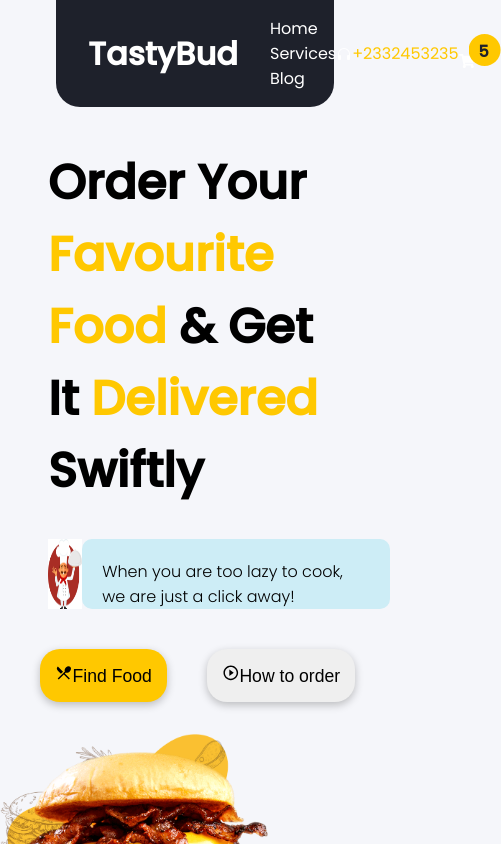
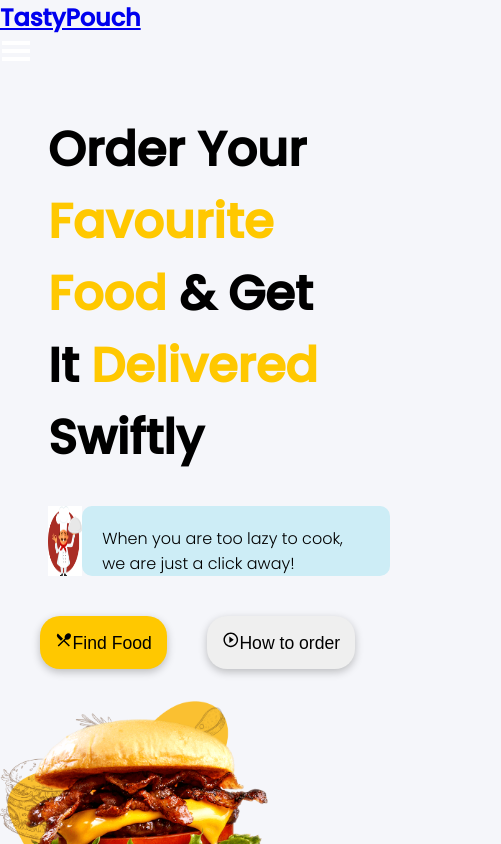
Before and after one commit to emmanuelkumah/foodily, a React (Create React App) app: page / in a window 390 px wide. Shown: the top 844 px of the page, 501 px wide, since content can reach past the window. Built offline with nearby package versions, Linux system fonts and the light colour scheme.

Commit message:
Add responsive navbar

```diff
--- a/src/Components/Cart/CartIcon.js
+++ b/src/Components/Cart/CartIcon.js
@@ -1,17 +1,14 @@
 import React from "react";
 import { FaShoppingCart } from "react-icons/fa";
-import { IconContext } from "react-icons";
 import classes from "./CartIcon.module.css";
 
 function CartIcon() {
   return (
     <div className={classes.cart}>
-      <IconContext.Provider value={{ color: "white" }}>
-        <FaShoppingCart />
-        <div className={classes.cartNotf}>
-          <p>5</p>
-        </div>
-      </IconContext.Provider>
+      <FaShoppingCart />
+      <div className={classes.cartNotf}>
+        <p>5</p>
+      </div>
     </div>
   );
 }
--- a/src/Components/Cart/CartIcon.module.css
+++ b/src/Components/Cart/CartIcon.module.css
@@ -18,3 +18,9 @@
   left: 10px;
   font-weight: 700;
 }
+
+@media only screen and (min-device-width: 320px) and (max-device-width: 480px) {
+  .cart {
+    margin-top: 20px;
+  }
+}
--- a/src/Components/NavBar/NavBar.js
+++ b/src/Components/NavBar/NavBar.js
@@ -1,31 +1,57 @@
-import React from "react";
+import React, { useState } from "react";
 import classes from "./NavBar.module.css";
 import NavMenu from "../NavMenu/NavMenu";
 import Search from "../Search/Search";
 import CartIcon from "../Cart/CartIcon";
 import { BsHeadphones } from "react-icons/bs";
-import {GiHamburgerMenu} from "react-icons/gi"
+import { GiHamburgerMenu } from "react-icons/gi";
+import { AiOutlineCloseSquare } from "react-icons/ai";
 import { IconContext } from "react-icons/lib";
 
 function NavBar() {
+  const [showMenu, setShowMenu] = useState(false);
+  const [showHamburgerIcon, setShowHamburgerIcon] = useState(true);
+  function toggleMenu() {
+    setShowMenu(!showMenu);
+    setShowHamburgerIcon(!showHamburgerIcon);
+  }
   return (
     <>
-      <header className={classes.nav}>
-        <NavMenu className={classes.navMenu} />
-        <div className={classes.supportWrapper}>
-          <IconContext.Provider value={{ color: "white" }}>
-            <BsHeadphones />
+      <nav className={classes.nav}>
+        <h1>
+          <a href="#" className={classes.navLogo}>
+            TastyPouch
+          </a>
+        </h1>
+        {showMenu && (
+          <div className={classes.menuItemContainer}>
+            <NavMenu className={classes.navMenu} />
+            <div className={classes.iconContainer}>
+              <IconContext.Provider value={{ color: "white" }}>
+                <BsHeadphones />{" "}
+                <span className={classes.phoneNum}>+2332453235</span>
+                <CartIcon />
+                <Search />
+              </IconContext.Provider>
+            </div>
+          </div>
+        )}
+        {showHamburgerIcon ? (
+          <IconContext.Provider value={{ color: "white", size: "2rem" }}>
+            <GiHamburgerMenu
+              className={classes.menuIcon}
+              onClick={toggleMenu}
+            />
           </IconContext.Provider>
-          <p className={classes.phone}>+2332453235</p>
-        </div>
-        <IconContext.Provider value={{ color: "white" }}>
-          <GiHamburgerMenu/>
-        </IconContext.Provider>
-
-        <CartIcon />
-        <Search />
-
-      </header>
+        ) : (
+          <IconContext.Provider value={{ color: "white", size: "2rem" }}>
+            <AiOutlineCloseSquare
+              className={classes.menuIcon}
+              onClick={toggleMenu}
+            />
+          </IconContext.Provider>
+        )}
+      </nav>
     </>
   );
 }
--- a/src/Components/NavBar/NavBar.module.css
+++ b/src/Components/NavBar/NavBar.module.css
@@ -1,3 +1,5 @@
+/* Desktops and laptops ----------- */
+@media only screen and (min-width: 1224px) {
   .nav {
     position: sticky;
     top: 0;
@@ -7,7 +9,6 @@
     justify-content: space-between;
     align-items: center;
     padding: 1rem 2rem 1rem 2rem;
-
     margin-left: 3.5rem;
     margin-right: 3.5rem;
     border-bottom-left-radius: 1.5rem;
@@ -19,7 +20,7 @@
     padding: 0;
     list-style-type: none;
   }
-.supportWrapper {
+  .iconContainer {
     display: flex;
     justify-content: space-between;
     align-items: center;
@@ -27,3 +28,31 @@
   .phone {
     color: #ffc800;
   }
+}
+
+@media only screen and (min-device-width: 320px) and (max-device-width: 480px) {
+  .nav {
+    background-color: #1e212b;
+    overflow: hidden;
+    border-bottom-left-radius: 1.5rem;
+    border-bottom-right-radius: 1.5rem;
+    padding: 2rem;
+  }
+  .navLogo {
+    color: #fff;
+    text-decoration: none;
+  }
+
+  .menuIcon {
+    display: block;
+    position: absolute;
+    top: 35px;
+    right: 30px;
+  }
+  .menuItemContainer {
+    margin-top: 2rem;
+  }
+  .phoneNum {
+    color: #fff;
+  }
+}
--- a/src/Components/NavMenu/NavMenu.js
+++ b/src/Components/NavMenu/NavMenu.js
@@ -3,9 +3,6 @@ import classes from "./NavMenu.module.css";
 function NavMenu() {
   return (
     <>
-      <div>
-        <h1 className={classes.navLogo}>TastyBud</h1>
-      </div>
       <ul className={classes.navMenu}>
         <li className={classes.menuItem}>Home</li>
         <li className={classes.menuItem}>Services</li>
--- a/src/Components/NavMenu/NavMenu.module.css
+++ b/src/Components/NavMenu/NavMenu.module.css
@@ -1,11 +1,11 @@
+/* Desktops and laptops ----------- */
+@media only screen and (min-width: 1224px) {
   .navMenu {
     margin: 0;
     padding: 0;
     list-style-type: none;
   }
-.navLogo {
-  color: #fff;
-}
+
   .menuItem {
     display: inline-block;
     margin-left: 2rem;
@@ -19,3 +19,12 @@
     border-bottom: 2px solid #ffc800;
     cursor: pointer;
   }
+  /* Styles */
+}
+
+@media only screen and (min-device-width: 320px) and (max-device-width: 480px) {
+  /* Styles */
+  .menuItem {
+    color: #fff;
+  }
+}
--- a/src/Components/Search/Search.js
+++ b/src/Components/Search/Search.js
@@ -1,12 +1,10 @@
 import React from "react";
 import { FaSearch } from "react-icons/fa";
-import { IconContext } from "react-icons";
+import classes from "./Search.module.css";
 function Search() {
   return (
-    <div>
-      <IconContext.Provider value={{ color: "white" }}>
-        <FaSearch />
-      </IconContext.Provider>
+    <div className={classes.searchIcon}>
+      <FaSearch />
     </div>
   );
 }
--- /dev/null
+++ b/src/Components/Search/Search.module.css
@@ -0,0 +1,5 @@
+@media only screen and (min-device-width: 320px) and (max-device-width: 480px) {
+  .searchIcon {
+    margin-top: 2rem;
+  }
+}
```
Lines whose indentation alone changed are shown as unchanged.
